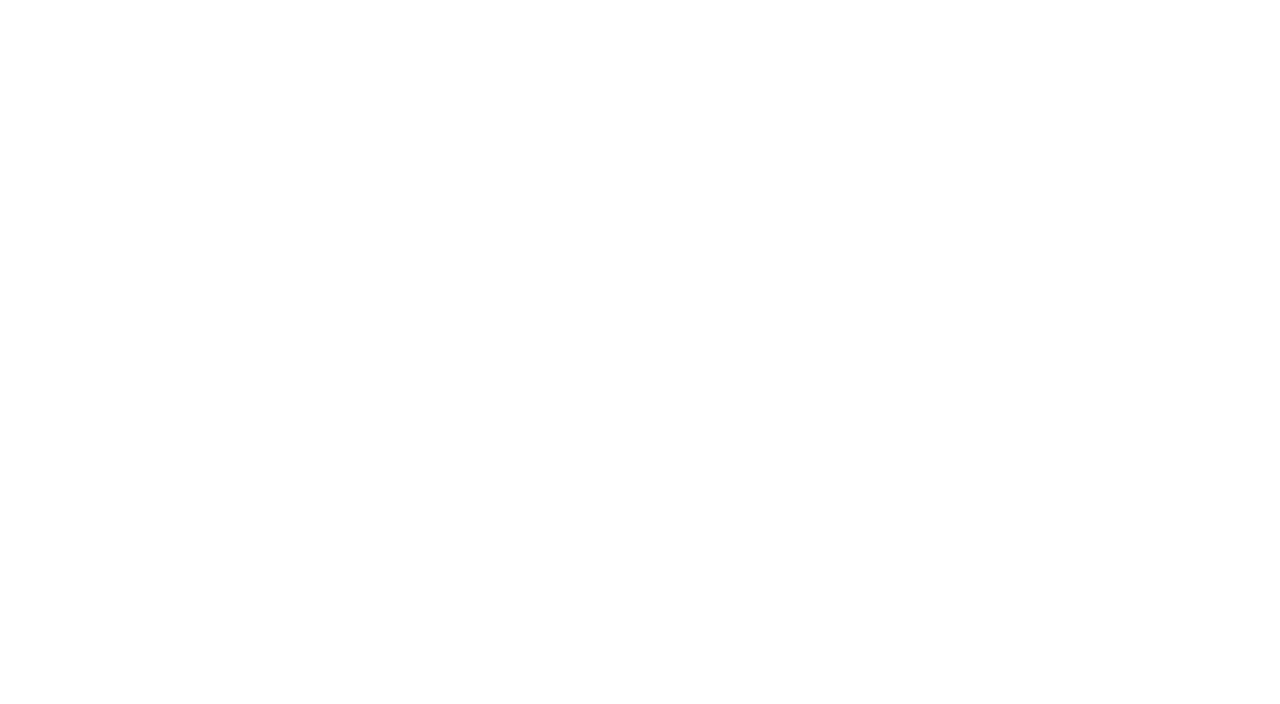
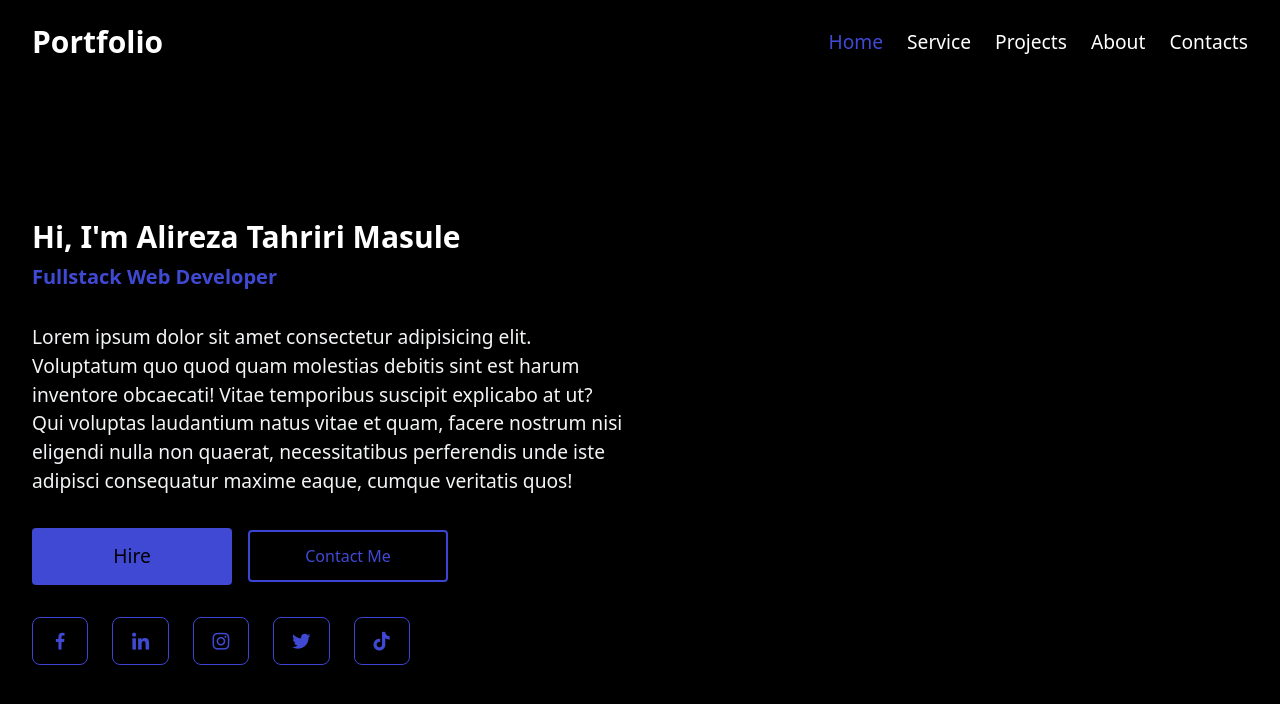
Before and after one commit to alireza-tahriri-masule/portfolio, a website: page src/index.html in a window 1280 px wide. Drawn offline with nearby package versions, Linux system fonts and the light colour scheme; files that its build step writes are made by us from their sources; a web font is replaced by a local one.

Commit message:
feat(app): Change fontawsome with boxicons  Add boxicons into the project
Adding boxicons links to use its icons

Closes: Change fontawsome with boxicons

```diff
--- a/src/index.html
+++ b/src/index.html
@@ -9,11 +9,65 @@
     <link rel="preconnect" href="https://fonts.googleapis.com">
     <link rel="preconnect" href="https://fonts.gstatic.com" crossorigin>
     <link href="https://fonts.googleapis.com/css2?family=Kode+Mono&display=swap" rel="stylesheet">
+    <!-- Tailwind CSS -->
+    <link rel="stylesheet" href="./output.css">
+    <link rel="stylesheet" href="./custom.css">
+    <!-- BoxIcons -->
+    <link href='https://unpkg.com/boxicons@2.1.4/css/boxicons.min.css' rel='stylesheet'>
 </head>
 
-<body>
+<body class="font-english bg-[#000000] text-white">
 
-    <div id="app"></div>
+    <div id="app">
+        <header id="header" class="relative flex flex-col items-center justify-between h-screen">
+            <nav class="container flex items-center justify-between py-6">
+                <a class="text-3xl font-semibold" href="#">Portfolio</a>
+
+                <div class="flex items-center space-x-6 text-[1.2rem]">
+                    <a class="text-[#4049d3] transition-all hover:scale-110" href="#">Home</a>
+                    <a class="hover:text-[#4049d3] transition-all hover:scale-110" href="#">Service</a>
+                    <a class="hover:text-[#4049d3] transition-all hover:scale-110" href="#">Projects</a>
+                    <a class="hover:text-[#4049d3] transition-all hover:scale-110" href="#">About</a>
+                    <a class="hover:text-[#4049d3] transition-all hover:scale-110" href="#">Contacts</a>
+                </div>
+            </nav>
+
+            <div class="container grid grid-flow-row grid-cols-2 gap-6">
+                <div class="space-y-8">
+                    <div class="space-y-2">
+                        <h1 class="text-3xl font-extrabold">Hi, I'm Alireza Tahriri Masule</h1>
+                        <h3 class="text-[#4049d3] text-xl font-semibold">Fullstack Web Developer</h3>
+                    </div>
+
+                    <p class="text-[1.2rem] text-gray-100">Lorem ipsum dolor sit amet consectetur adipisicing elit.
+                        Voluptatum quo quod quam molestias
+                        debitis sint est harum inventore obcaecati! Vitae temporibus suscipit explicabo at ut? Qui
+                        voluptas laudantium natus vitae et quam, facere nostrum nisi eligendi nulla non quaerat,
+                        necessitatibus perferendis unde iste adipisci consequatur maxime eaque, cumque veritatis quos!
+                    </p>
+
+                    <div class="flex items-center space-x-4">
+                        <button
+                            class="text-[#000000] text-[1.2rem] bg-[#4049d3] rounded w-[200px] py-3 px-6 font-medium hover:bg-transparent hover:text-[#4049d3] border-2 border-transparent hover:border-[#3c44d2] transition-all">Hire</button>
+                        <button
+                            class="bg-transparent border-2 border-[#3c44d2] text-[#4049d3] rounded w-[200px] py-3 px-6 font-medium hover:bg-[#4049d3] hover:text-[#000000] transition-all">Contact
+                            Me</button>
+                    </div>
+
+                    <div class="flex items-center space-x-6">
+                        <i class='bx bxl-facebook text-[1.4rem] text-[#4049d3] border border-[#3c44d2] rounded-lg py-3 px-4 flex items-center justify-center hover:scale-110 cursor-pointer'></i>
+                        <i class='bx bxl-linkedin text-[1.4rem] text-[#4049d3] border border-[#3c44d2] rounded-lg py-3 px-4 flex items-center justify-center hover:scale-110 cursor-pointer' ></i>
+                        <i class='bx bxl-instagram text-[1.4rem] text-[#4049d3] border border-[#3c44d2] rounded-lg py-3 px-4 flex items-center justify-center hover:scale-110 cursor-pointer' ></i>
+                        <i class='bx bxl-twitter text-[1.4rem] text-[#4049d3] border border-[#3c44d2] rounded-lg py-3 px-4 flex items-center justify-center hover:scale-110 cursor-pointer'></i>
+                        <i class='bx bxl-tiktok text-[1.4rem] text-[#4049d3] border border-[#3c44d2] rounded-lg py-3 px-4 flex items-center justify-center hover:scale-110 cursor-pointer' ></i>
+                    </div>
+                </div>
+                <div class="portfolio__image"></div>
+            </div>
+
+            <div></div>
+        </header>
+    </div>
 
 </body>
 
```
